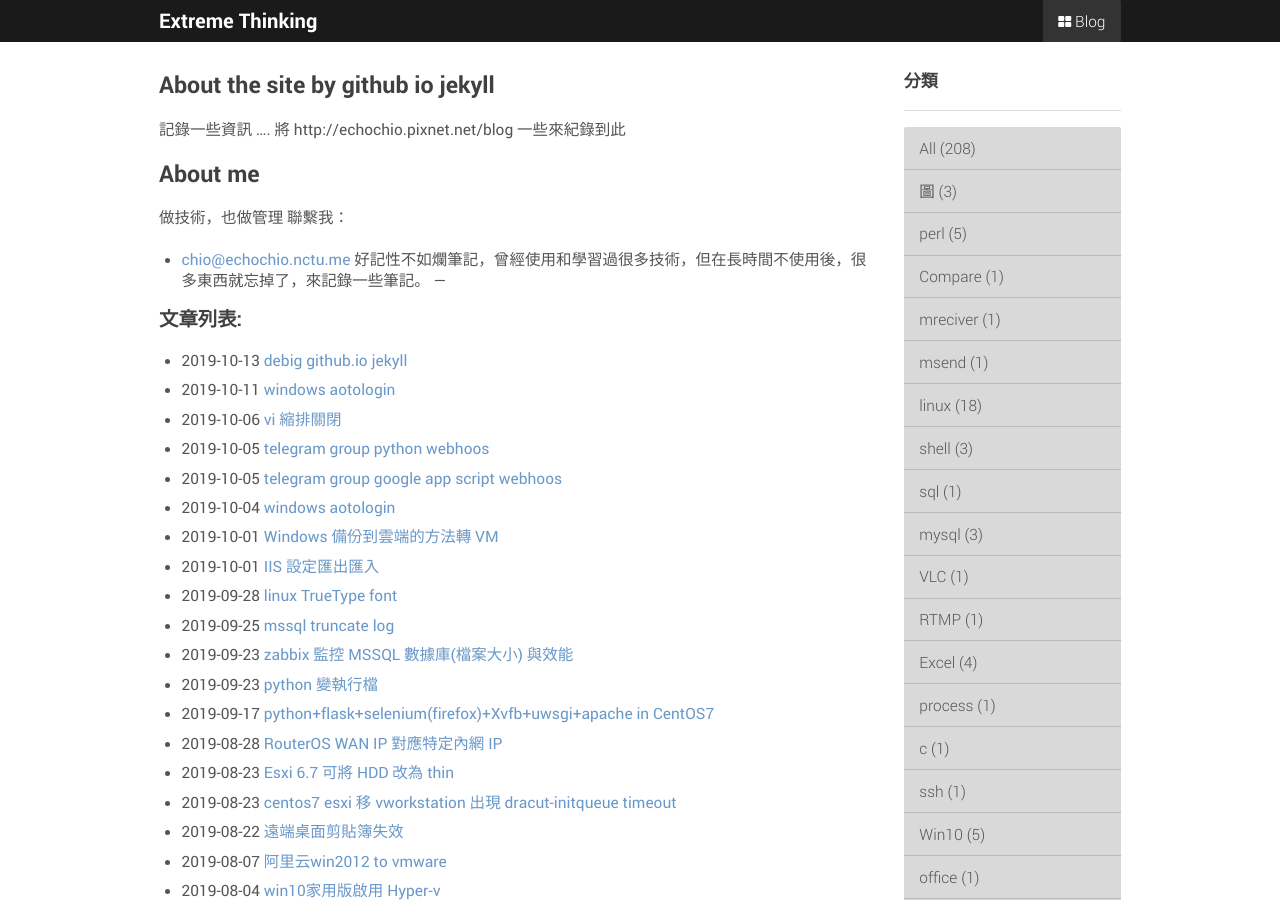
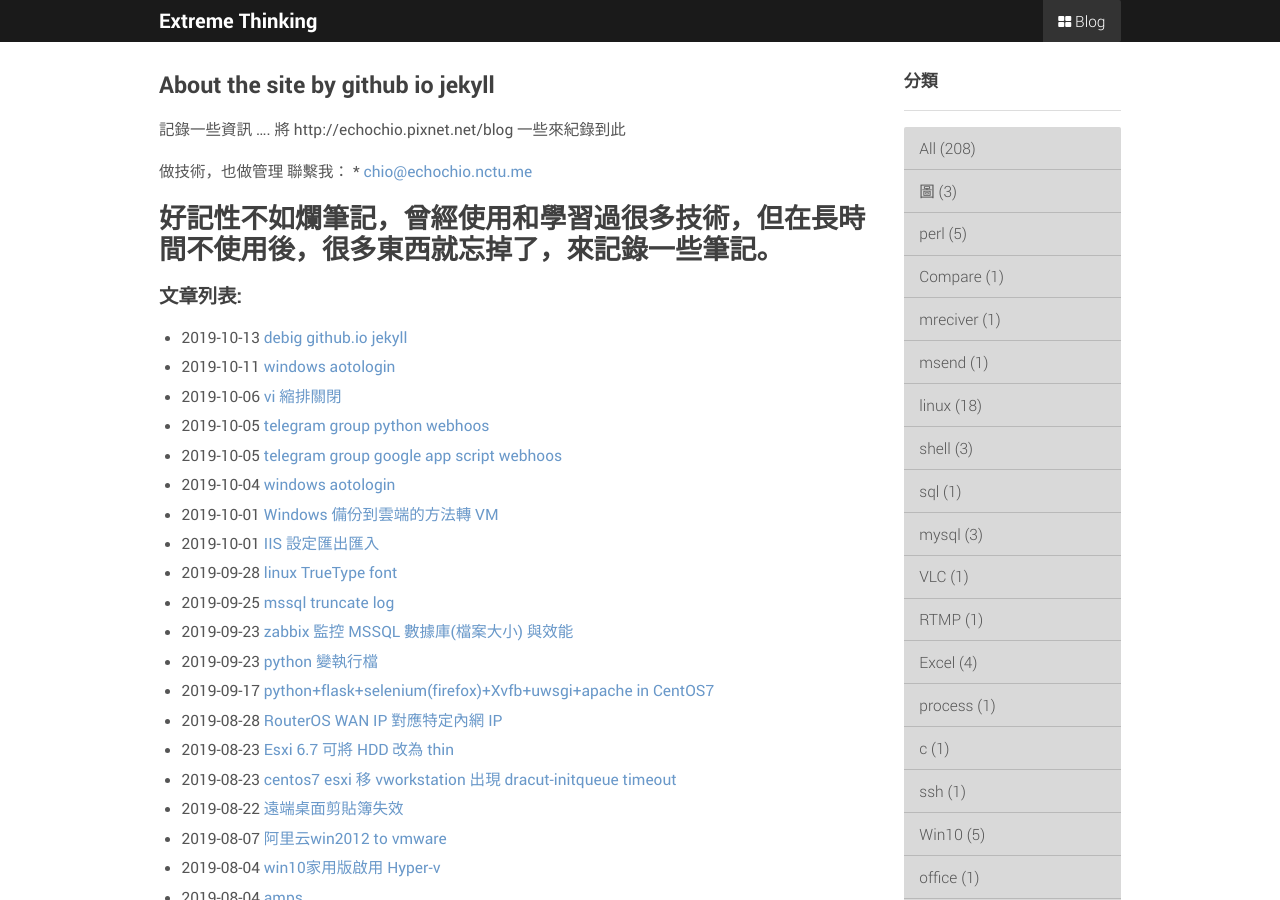
Before and after one commit to echochio-tw/echochio-tw.github.io, a Jekyll site: the page built from index.md, in a window 1280 px wide and 900 px high. Built offline with Jekyll 4.4.1, drawn with Linux system fonts in a browser that asks for light colours.

Commit message:
Update index.md

```diff
--- a/index.md
+++ b/index.md
@@ -5,9 +5,9 @@ whereami: index
 ---
 ### About the site by github io jekyll
 記錄一些資訊 .... 將 http://echochio.pixnet.net/blog 一些來紀錄到此
-### About me
-做技術，也做管理 聯繫我：
-*  [chio@echochio.nctu.me](mailto:chio@echochio.nctu.me)
+
+做技術，也做管理 聯繫我： *  [chio@echochio.nctu.me](mailto:chio@echochio.nctu.me)
+
 好記性不如爛筆記，曾經使用和學習過很多技術，但在長時間不使用後，很多東西就忘掉了，來記錄一些筆記。
 ---
 
```
